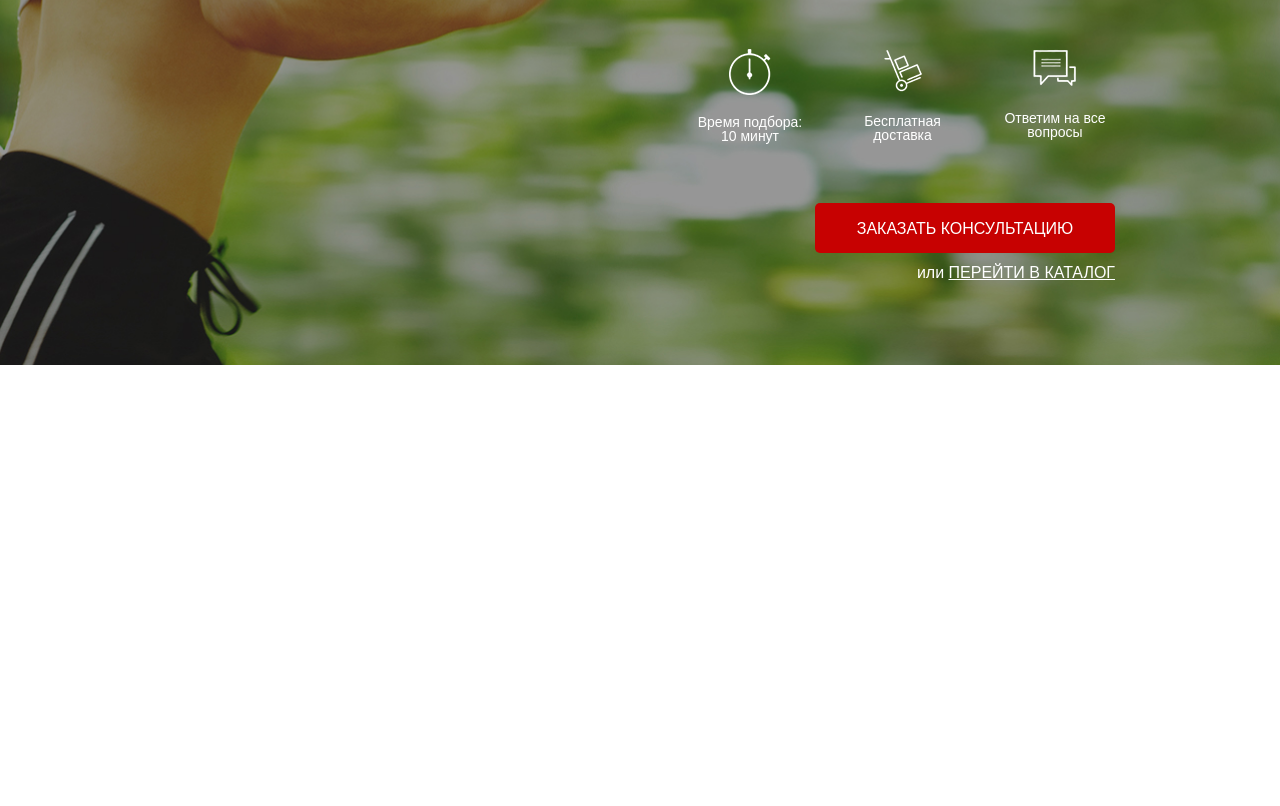
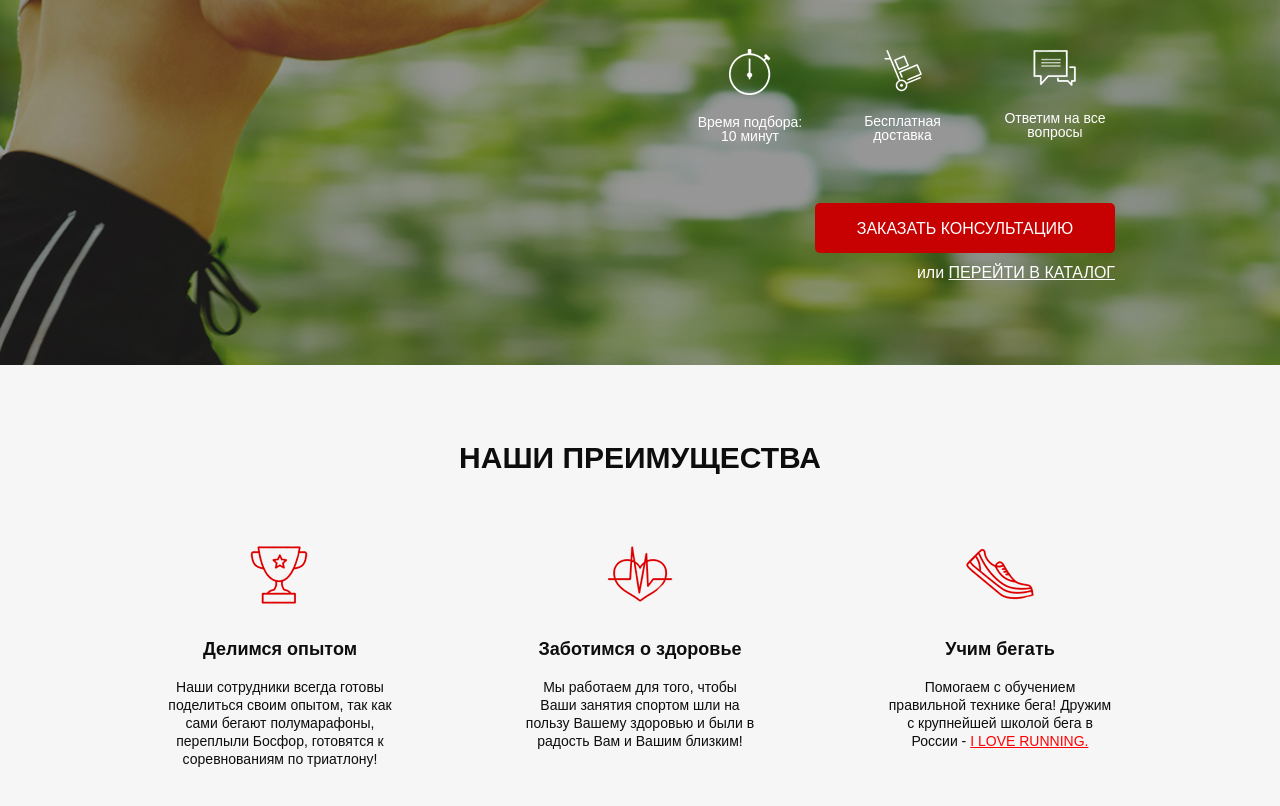
Before and after one commit to KirillLukyanov/kirilllukyanov.github.io, a website: page src/index.html in a window 1280 px wide. Shown: the part 286-1092 px from the top of the page. Before the commit the page ends 800 px from the top, so only its background shows below. Drawn offline with Linux system fonts and the light colour scheme.

Commit message:
advantages section

```diff
--- a/src/index.html
+++ b/src/index.html
@@ -49,5 +49,27 @@
             </div>
         </div>
     </div>
+    <div class="advantages">
+        <div class="container">
+            <h2 class="advantages__header">НАШИ ПРЕИМУЩЕСТВА</h2>
+            <div class="advantages__items">
+                <div class="advantages__item">
+                    <img src="icons/cup.png" alt="cup">
+                    <h3>Делимся опытом</h3>
+                    Наши сотрудники всегда готовы поделиться своим опытом, так как сами бегают полумарафоны, переплыли Босфор, готовятся к соревнованиям по триатлону!
+                </div>
+                <div class="advantages__item">
+                    <img src="icons/heart.png" alt="heart">
+                    <h3>Заботимся о здоровье</h3>
+                    Мы работаем для того, чтобы Ваши занятия спортом шли на пользу Вашему здоровью и были в радость Вам и Вашим близким!
+                </div>
+                <div class="advantages__item">
+                    <img src="icons/shoe.png" alt="shoe">
+                    <h3>Учим бегать</h3>
+                    Помогаем с обучением правильной технике бега! Дружим с крупнейшей школой бега в России - <span>I LOVE RUNNING.</span>
+                </div>
+            </div>
+        </div>
+    </div>
 </body>
 </html>
--- /dev/null
+++ b/src/sass/blocks/_advantages.scss
@@ -0,0 +1,42 @@
+.advantages {
+    min-height: 473px;
+    padding: 70px 0 65px;
+    background: #F6F6F6;
+    &__header {
+        font-weight: bold;
+        font-size: 30px;
+        color: #0D0D0D;
+        text-align: center;
+    }
+    &__items {
+        min-width: 950px;
+        margin-top: 60px;
+        display: flex;
+        justify-content: space-between;
+    }
+    &__item {
+        width: 230px;
+        font-weight: 300;
+        font-size: 14px;
+        line-height: 18px;
+        text-align: center;
+        color: #0D0D0D;
+        img {
+            display: block;
+            margin: 0 auto;
+        }
+        h3 {
+            margin: 35px 0 20px;
+            font-weight: bold;
+            font-size: 18px;
+            text-align: center;
+            color: #0D0D0D;
+        }
+        span {
+            font-weight: 300;
+            font-size: 14px;
+            text-decoration-line: underline;
+            color: #FF0000;
+        }
+    }
+}
--- a/src/sass/blocks/_buttons.scss
+++ b/src/sass/blocks/_buttons.scss
@@ -4,7 +4,6 @@
     border-radius: 5px;
     background-color: $main-color;
     border: none;
-    font-style: normal;
     font-weight: 500;
     font-size: 12px;
     line-height: 19px;
--- a/src/sass/blocks/_header.scss
+++ b/src/sass/blocks/_header.scss
@@ -9,7 +9,6 @@
         }
     }
     &__official {
-        font-style: normal;
         font-weight: 500;
         font-size: 12px;
         color: #FFFFFF;
@@ -27,7 +26,6 @@
     }
     &__phone {
         display: block;
-        font-style: normal;
         font-weight: bold;
         font-size: 18px;
         color: #FFFFFF;
--- a/src/sass/blocks/_promo.scss
+++ b/src/sass/blocks/_promo.scss
@@ -9,14 +9,12 @@
         margin-top: 90px;
     }
     &__header {
-        font-style: normal;
         font-weight: bold;
         font-size: 42px;
         text-transform: uppercase;
         color: #FFFFFF;
     }
     &__subheader {
-    font-style: normal;
     font-weight: 500;
     font-size: 24px;
     line-height: 24px;
@@ -31,7 +29,6 @@
     }
     &__icon {
         width: 120px;
-        font-style: normal;
         font-weight: 500;
         font-size: 14px;
         line-height: 14px;
@@ -48,7 +45,6 @@
     }
     &__link {
         margin-top: 8px;
-        font-style: normal;
         font-weight: 500;
         font-size: 16px;
         color: #FFFFFF;
--- a/src/sass/style.scss
+++ b/src/sass/style.scss
@@ -13,3 +13,4 @@
 @import 'blocks/promo';
 @import 'blocks/header';
 @import 'blocks/buttons';
+@import 'blocks/advantages';
```
Also changed, not shown: src/css/style.min.css, 1 other file.
